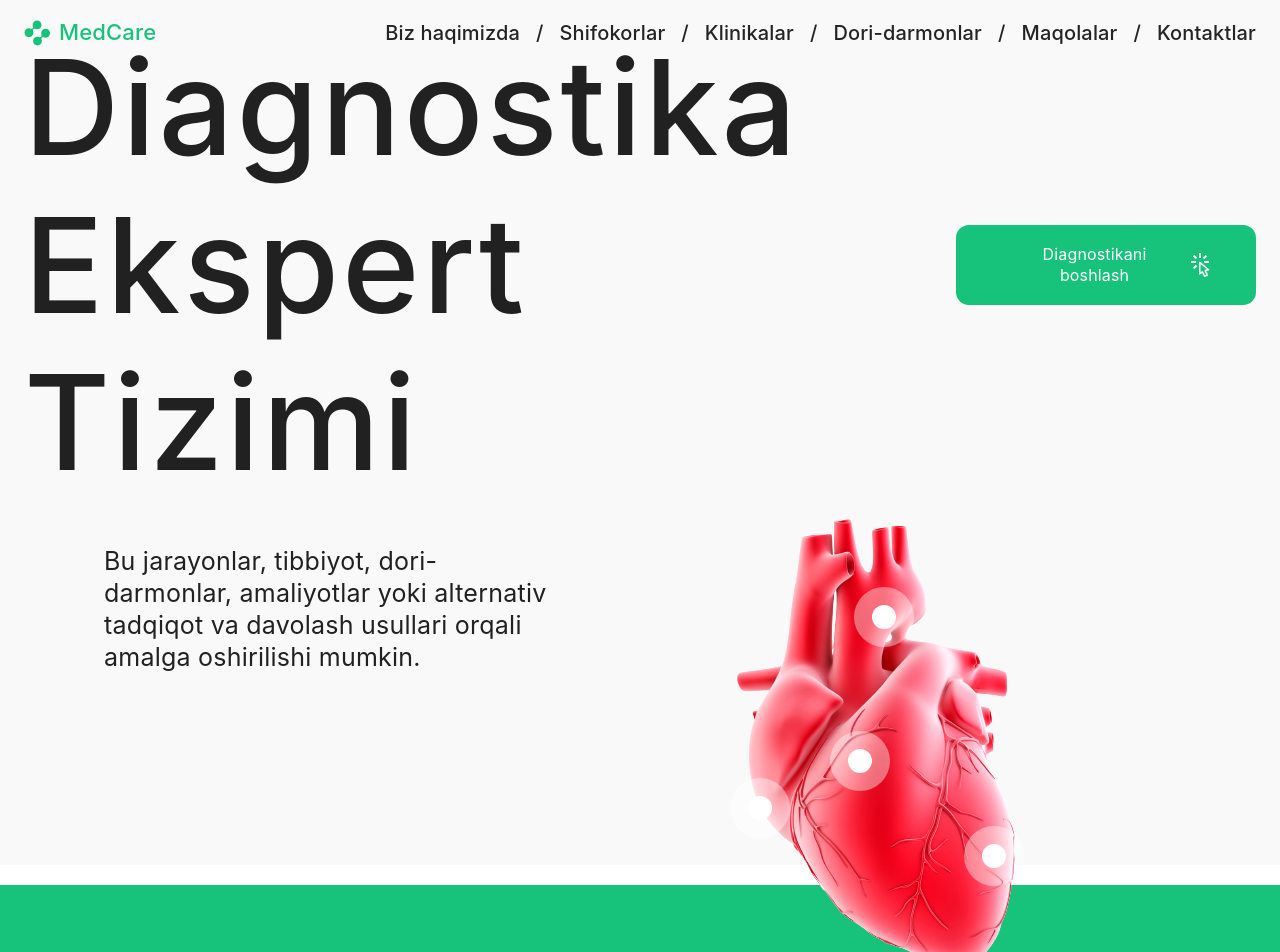
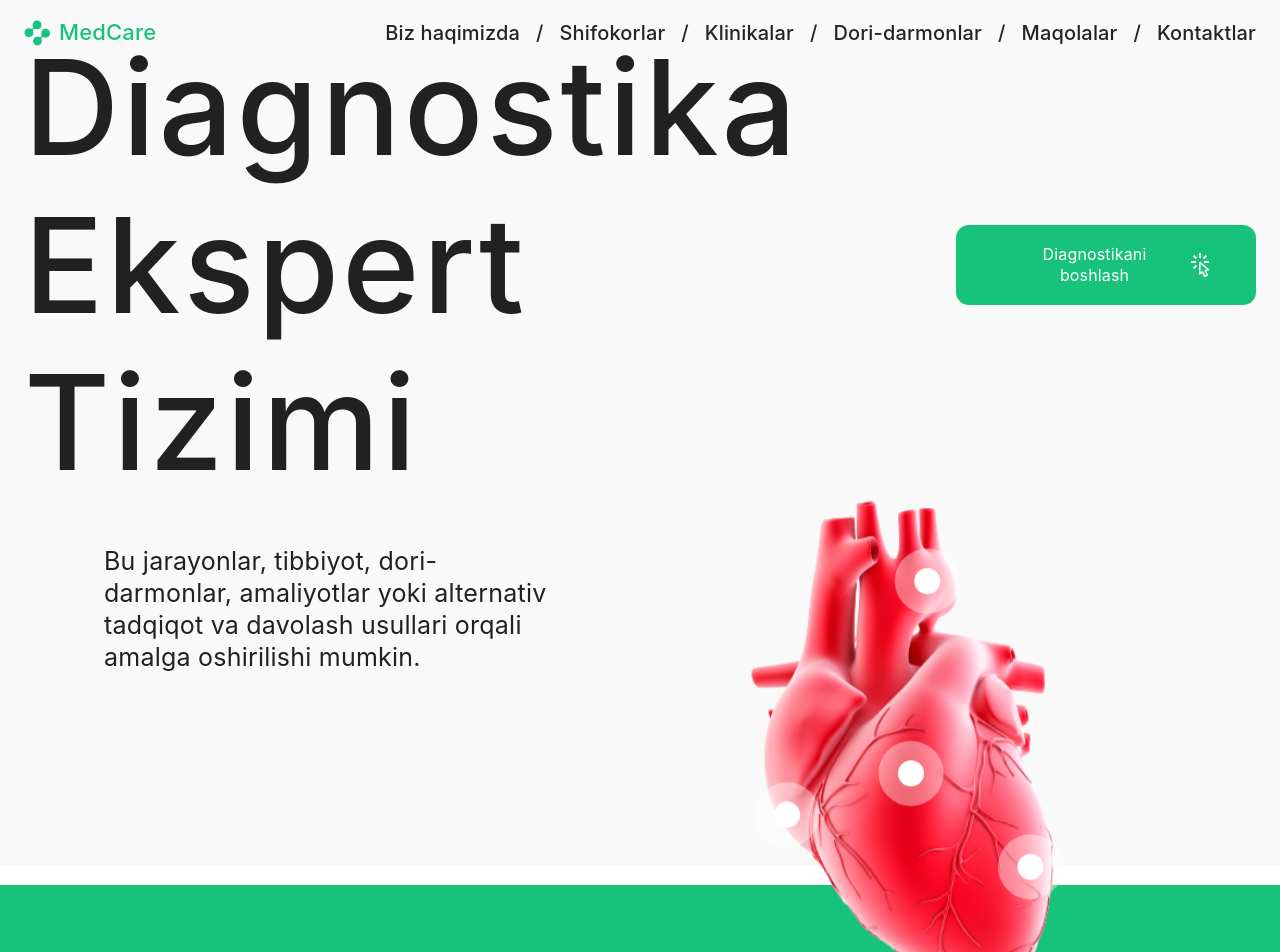
Before and after one commit to Abbosbek-cloud/medcare-project, a Next.js app: page / in a window 1280 px wide. Shown: the top 952 px of the page. Built offline with nearby package versions, Linux system fonts and the light colour scheme; no server answers; a web font is replaced by a local one.

Commit message:
Add: animation and sound to heart of hero

```diff
--- a/package.json
+++ b/package.json
@@ -27,6 +27,7 @@
     "redux": "^4.2.1",
     "redux-logger": "^3.0.6",
     "redux-persist": "^6.0.0",
-    "redux-thunk": "^2.4.2"
+    "redux-thunk": "^2.4.2",
+    "use-sound": "^4.0.1"
   }
 }
--- a/src/components/cards/heart/index.js
+++ b/src/components/cards/heart/index.js
@@ -4,12 +4,18 @@ import Dot from "./Dot";
 
 const HeartCart = () => {
   return (
-    <Stack position="absolute" right="0" bottom="100px" width="50%">
+    <Stack
+      position="absolute"
+      right="100px"
+      bottom="100px"
+      width="40%"
+      className="heart-box"
+    >
       <Stack position="relative" width="499px" height="479px">
-        <Dot sx={{ position: "absolute", right: "50%", top: "50%" }} />
+        <Dot sx={{ position: "absolute", right: "45%", top: "52%" }} />
         <Dot sx={{ position: "absolute", left: "65%", top: "70%" }} />
-        <Dot sx={{ position: "absolute", right: "70%", top: "60%" }} />
-        <Dot sx={{ position: "absolute", right: "45%", top: "20%" }} />
+        <Dot sx={{ position: "absolute", right: "68%", top: "60%" }} />
+        <Dot sx={{ position: "absolute", right: "42%", top: "15%" }} />
         <Box
           component="img"
           loading="lazy"
--- a/src/components/sections/main.js
+++ b/src/components/sections/main.js
@@ -13,10 +13,18 @@ import ClickIcon from "components/icons/ClickIcon";
 import { useRouter } from "next/router";
 import React from "react";
 
+import useSound from "use-sound";
+
+import someSound from "/heart-beat.mp3";
+
+console.log(someSound);
+
 const MainSection = () => {
   const router = useRouter();
   const width = useWindowSize();
   let isPhone = width > 900;
+
+  const [play] = useSound(someSound);
 
   return (
     <Stack position="relative">
@@ -56,7 +64,7 @@ const MainSection = () => {
             </Stack>
 
             {!isPhone && (
-              <Stack position="relative" width="100%">
+              <Stack position="relative" width="100%" onClick={play}>
                 <Dot sx={{ position: "absolute", right: "50%", top: "50%" }} />
                 <Dot sx={{ position: "absolute", left: "65%", top: "70%" }} />
                 <Dot sx={{ position: "absolute", right: "70%", top: "60%" }} />
--- a/src/styles/globals.css
+++ b/src/styles/globals.css
@@ -18,6 +18,47 @@
   color: #17c37b !important;
 }
 
+.heart-box {
+  -webkit-animation: 0.8s infinite beatHeart;
+  animation: 0.8s infinite beatHeart;
+}
+
+@-webkit-keyframes beatHeart {
+  0% {
+    transform: scale(1);
+  }
+  25% {
+    transform: scale(1.1);
+  }
+  40% {
+    transform: scale(1);
+  }
+  60% {
+    transform: scale(1.1);
+  }
+  100% {
+    transform: scale(1);
+  }
+}
+
+@keyframes beatHeart {
+  0% {
+    transform: scale(1);
+  }
+  25% {
+    transform: scale(1.1);
+  }
+  40% {
+    transform: scale(1);
+  }
+  60% {
+    transform: scale(1.1);
+  }
+  100% {
+    transform: scale(1);
+  }
+}
+
 @media (max-width: 600px) {
   .single-topic-container {
     flex-direction: column-reverse !important;
```
Also changed, not shown: 2 other files (tests, documents, lock files or other folders).
